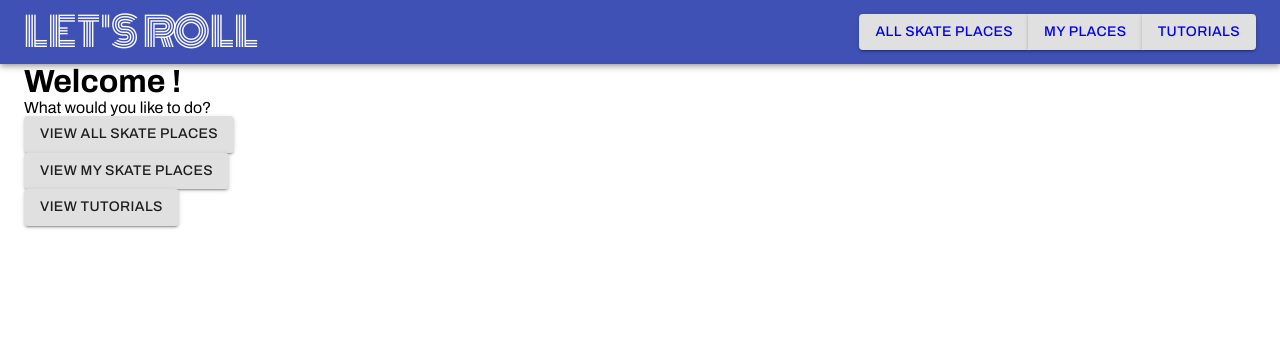
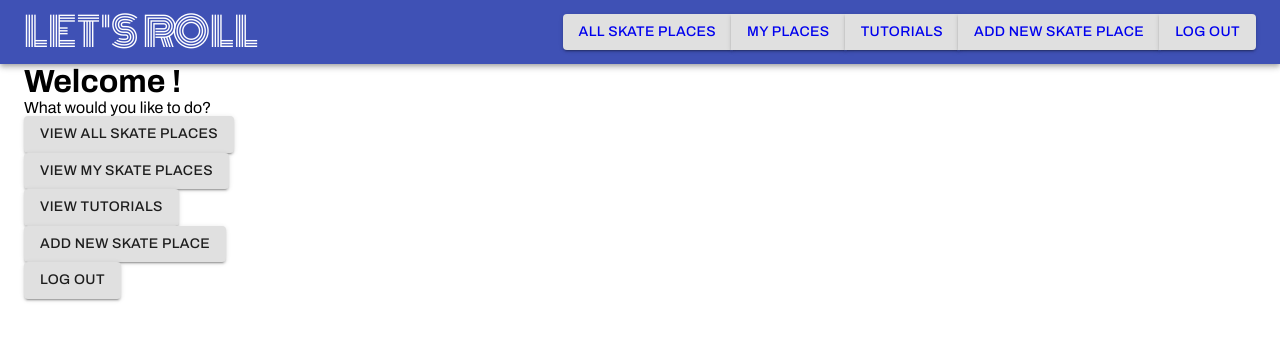
Before and after one commit to jadavianett/Lets-Roll, a React (Create React App) app in the folder client/: page /userdashboard in a window 1280 px wide. Shown: the top 340 px of the page. Built offline with nearby package versions, Linux system fonts and the light colour scheme.

Commit message:
added logout buttons everywhere but they dont do anything

```diff
--- a/client/src/components/AppBar.jsx
+++ b/client/src/components/AppBar.jsx
@@ -31,7 +31,7 @@ function MenuAppBar(props) {
   const [anchorEl, setAnchorEl] = React.useState(null);
   const open = Boolean(anchorEl);
   const theme = useTheme();
-  const isMobile = useMediaQuery(theme.breakpoints.down("sm"));
+  const isMobile = useMediaQuery(theme.breakpoints.down("md"));
 
   const handleMenu = (event) => {
     setAnchorEl(event.currentTarget);
@@ -88,6 +88,12 @@ function MenuAppBar(props) {
                   <MenuItem onClick={() => handleClose("/tutorials")}>
                     Tutorials
                   </MenuItem>
+                  <MenuItem onClick={() => handleClose("/addnewplace")}>
+                    Add a Skate Place
+                  </MenuItem>
+                  <MenuItem onClick={() => handleClose("/logout")}>
+                    Log Out
+                  </MenuItem>
                 </Menu>
               </>
             ) : (
@@ -110,6 +116,16 @@ function MenuAppBar(props) {
                       Tutorials
                     </Link>
                   </Button>
+                  <Button variant="contained">
+                    <Link to="/addnewplace" className="no-link-style">
+                      Add new skate place
+                    </Link>
+                  </Button>
+                  <Button variant="contained">
+                    <Link to="/logout" className="no-link-style">
+                      Log Out
+                    </Link>
+                  </Button>
                 </ButtonGroup>
               </>
             )}
--- a/client/src/pages/UserDashboard.js
+++ b/client/src/pages/UserDashboard.js
@@ -5,22 +5,18 @@ import AuthContext from "../context/AuthContext";
 import React, { useContext, useEffect, useState } from "react";
 import jwt_decode from "jwt-decode";
 
-function UserDashboard () {
-    const [user, setUser] = useState({})
+function UserDashboard() {
+  const [user, setUser] = useState({});
 
-const {jwt} = useContext(AuthContext);
-useEffect(()=>{
-
-if(jwt){
+  const { jwt } = useContext(AuthContext);
+  useEffect(() => {
+    if (jwt) {
       var decoded = jwt_decode(jwt);
       console.log(decoded);
-    setUser(decoded)
-    console.log(decoded.username)
+      setUser(decoded);
+      console.log(decoded.username);
     }
-
-},[jwt])
-
-
+  }, [jwt]);
 
   // console.log("decoded data" + decoded);
 
@@ -28,18 +24,33 @@ if(jwt){
     <Container>
       <h1>Welcome {user.username}!</h1>
       <p> What would you like to do?</p>
-            <p><Link to = "/allplaces"><Button variant="contained">
-                VIEW ALL SKATE PLACES
-            </Button></Link></p>
-            <p><Link to = "/viewmyplaces"><Button variant="contained">
-                VIEW MY SKATE PLACES
-            </Button></Link></p>
-            <p><Link to = "/tutorials"><Button variant="contained">
-                VIEW TUTORIALS
-            </Button></Link></p>
+      <p>
+        <Link to="/allplaces">
+          <Button variant="contained">VIEW ALL SKATE PLACES</Button>
+        </Link>
+      </p>
+      <p>
+        <Link to="/viewmyplaces">
+          <Button variant="contained">VIEW MY SKATE PLACES</Button>
+        </Link>
+      </p>
+      <p>
+        <Link to="/tutorials">
+          <Button variant="contained">VIEW TUTORIALS</Button>
+        </Link>
+      </p>
+      <p>
+        <Link to="/addnewplace">
+          <Button variant="contained">ADD NEW SKATE PLACE</Button>
+        </Link>
+      </p>
+      <p>
+        <Link to="/logout">
+          <Button variant="contained">LOG OUT</Button>
+        </Link>
+      </p>
     </Container>
-
-    )
+  );
 }
 
 export default UserDashboard;
```
Lines whose indentation alone changed are shown as unchanged.
